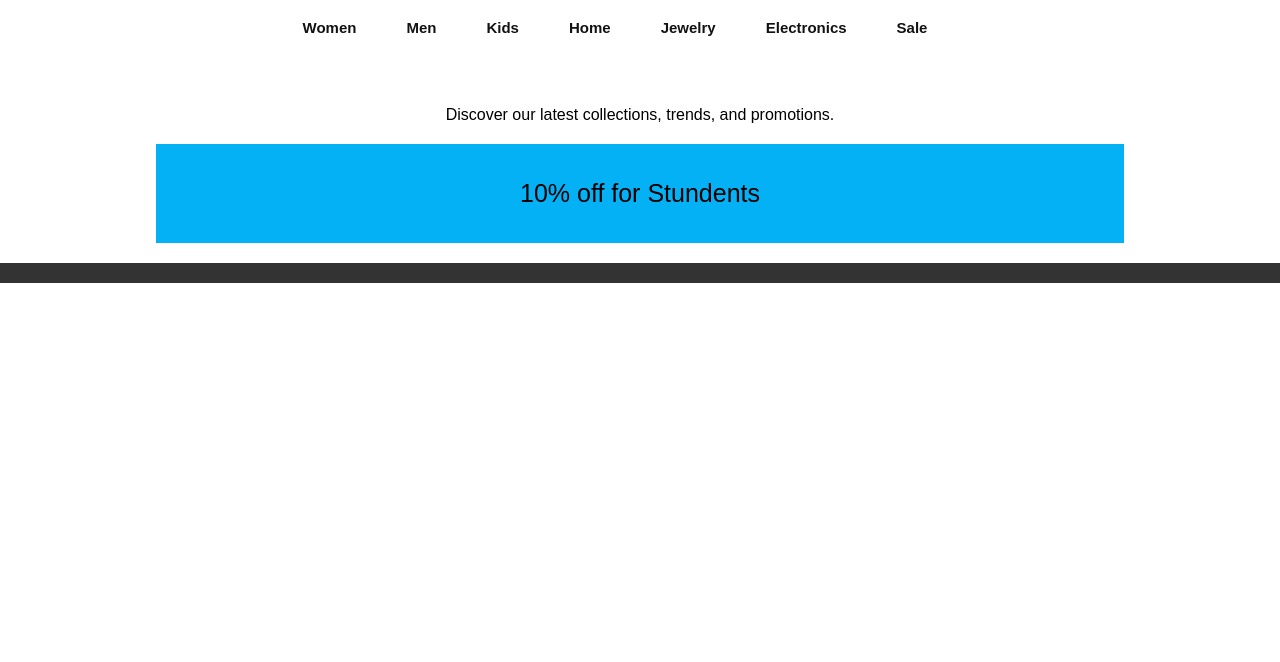
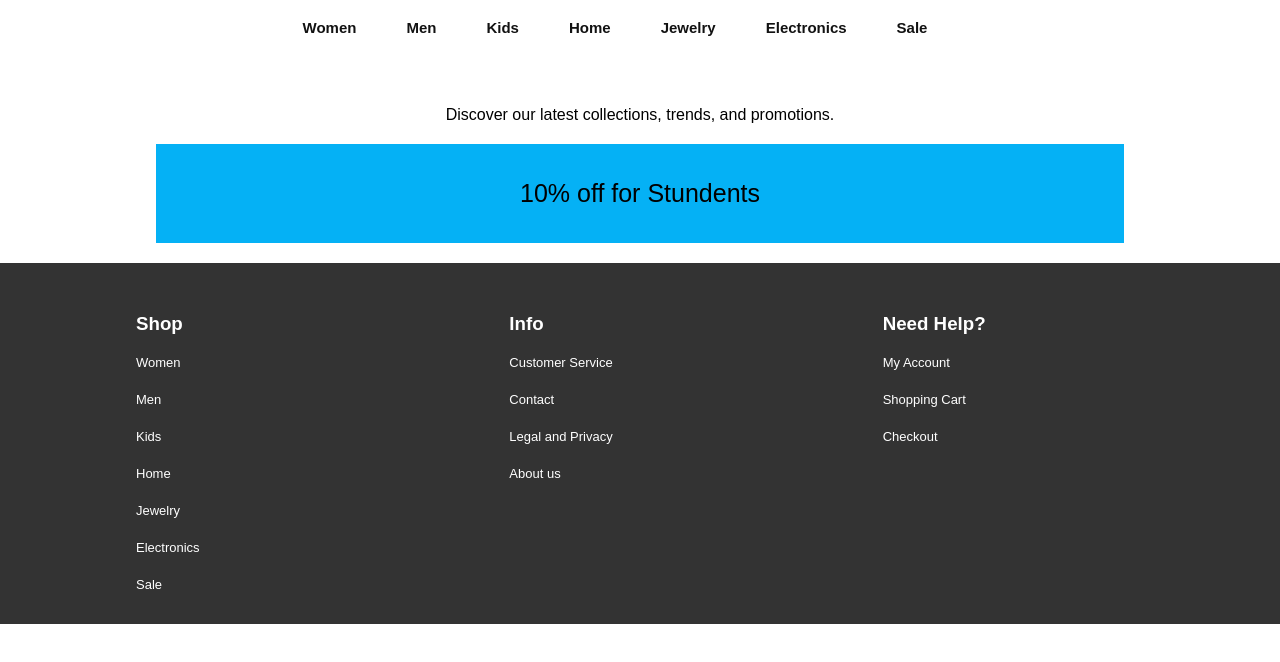
Before and after one commit to Benousaur/Finals-WebDev-, a plain HTML site: page index.html in a window 1280 px wide. Shown: the part 98-760 px from the top of the page. Drawn offline with Linux system fonts and the light colour scheme.

Commit message:
Update index.html

```diff
--- a/index.html
+++ b/index.html
@@ -13,7 +13,7 @@
     }
 
     header{
-        display: block;
+        display:block;
     }
 
     .top{
@@ -24,9 +24,10 @@
         padding: 20px;
         margin: 20px;
         z-index: auto;
+        background-color: #fff;
     }
 
-        .top .navi {
+    .top .navi {
         align-items: center;
         display: grid;
         grid-template-rows: auto;
@@ -151,11 +152,49 @@
         margin: 20px;
         padding: 35px;
     }
+
     footer {
-        background-color: #333;
-        padding: 10px;
+    background-color: #333;
+    padding: 20px;
+    color: #fff;
+    text-align: center;
+    margin-top: auto;
+    }
+
+    .footer-content {
+    max-width: 1008px;
+    margin: 0 auto;
+    display: flex;
+    justify-content: space-between;
+    }
+
+    .footer-links{
+        display: grid;
+        grid-template-rows: auto;
+        grid-template-columns: repeat(3,1fr);
+        gap: 250px;
+        height: auto;
+        margin-bottom: 10px;
+    }
+
+    .footer-links ul {
+        list-style: none;
+        text-align: justify ;
+        margin-top: 30px;
+    }
+
+    .footer-links li {
+        margin-right: 20px;
+        padding-top: 20px;
+        padding-bottom: 2px;
+        font-size: 13px;
+    }
+
+    .footer-links li a{
+        text-decoration: none;
         color: #fff;
     }
+
     </style>
     </head>
     <body>
@@ -204,6 +243,37 @@
         </main>
 
         <footer>
+            <div class="footer-content">
+                <div class="footer-links">
+                    <ul>
+                        <h3>Shop</h3>
+                        <li><a href="#">Women</a></li>
+                        <li><a href="#">Men</a></li>
+                        <li><a href="#">Kids</a></li>
+                        <li><a href="#">Home</a></li>
+                        <li><a href="#">Jewelry</a></li>
+                        <li><a href="#">Electronics</a></li>
+                        <li><a href="#">Sale</a></li>
+                    </ul>
+                    <div>
+                        <ul>
+                            <h3>Info</h3>
+                            <li><a href="#">Customer Service</a></li>
+                            <li><a href="#">Contact</a></li>
+                            <li><a href="#">Legal and Privacy</a></li>
+                            <li><a href="#">About us</a></li>
+                        </ul>
+                    </div>
+                    <div>
+                        <ul>
+                            <h3>Need Help?</h3>
+                            <li><a href="#">My Account</a></li>
+                            <li><a href="#">Shopping Cart</a></li>
+                            <li><a href="#">Checkout</a></li>
+                        </ul>
+                    </div>
+                </div>
+            </div>
         </footer>
     </body>
     </html>
```
